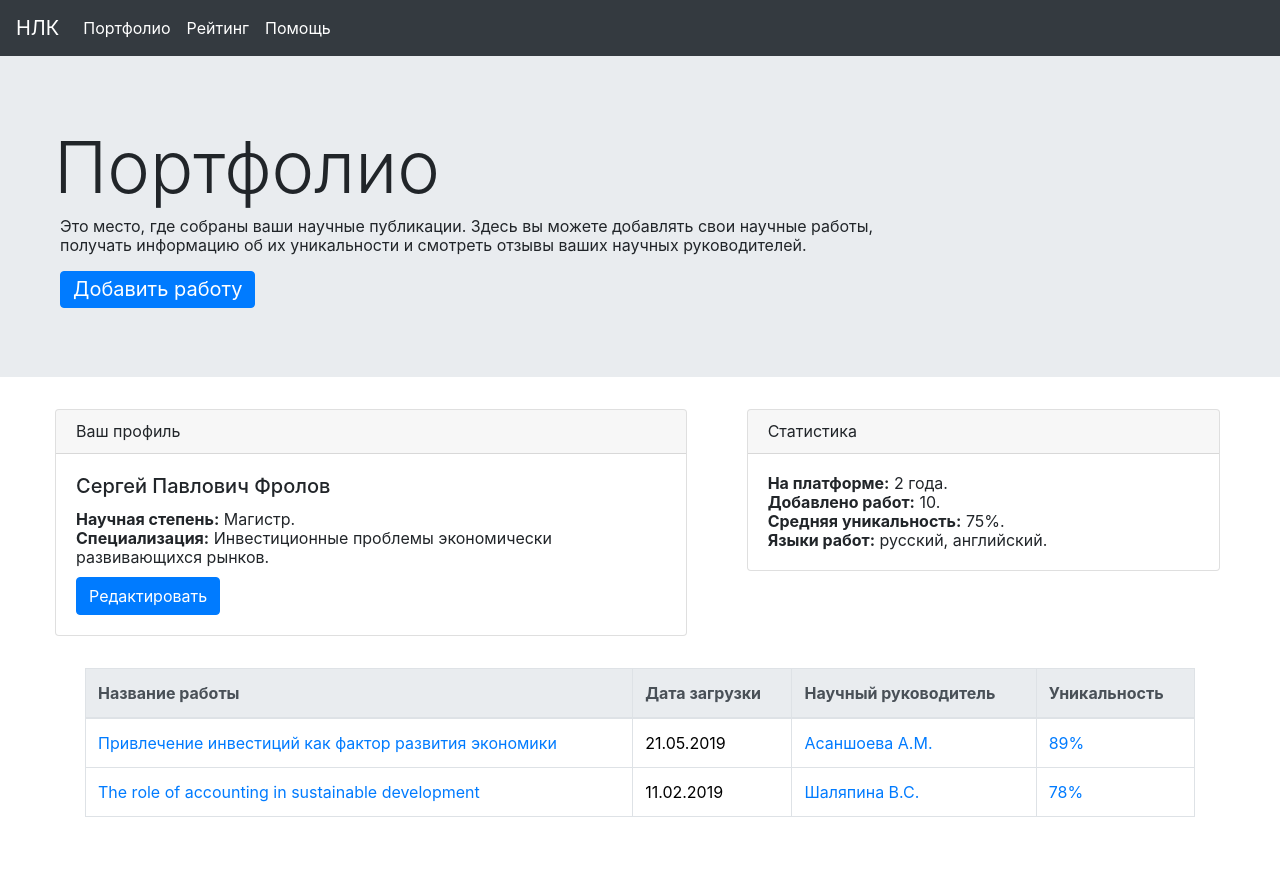
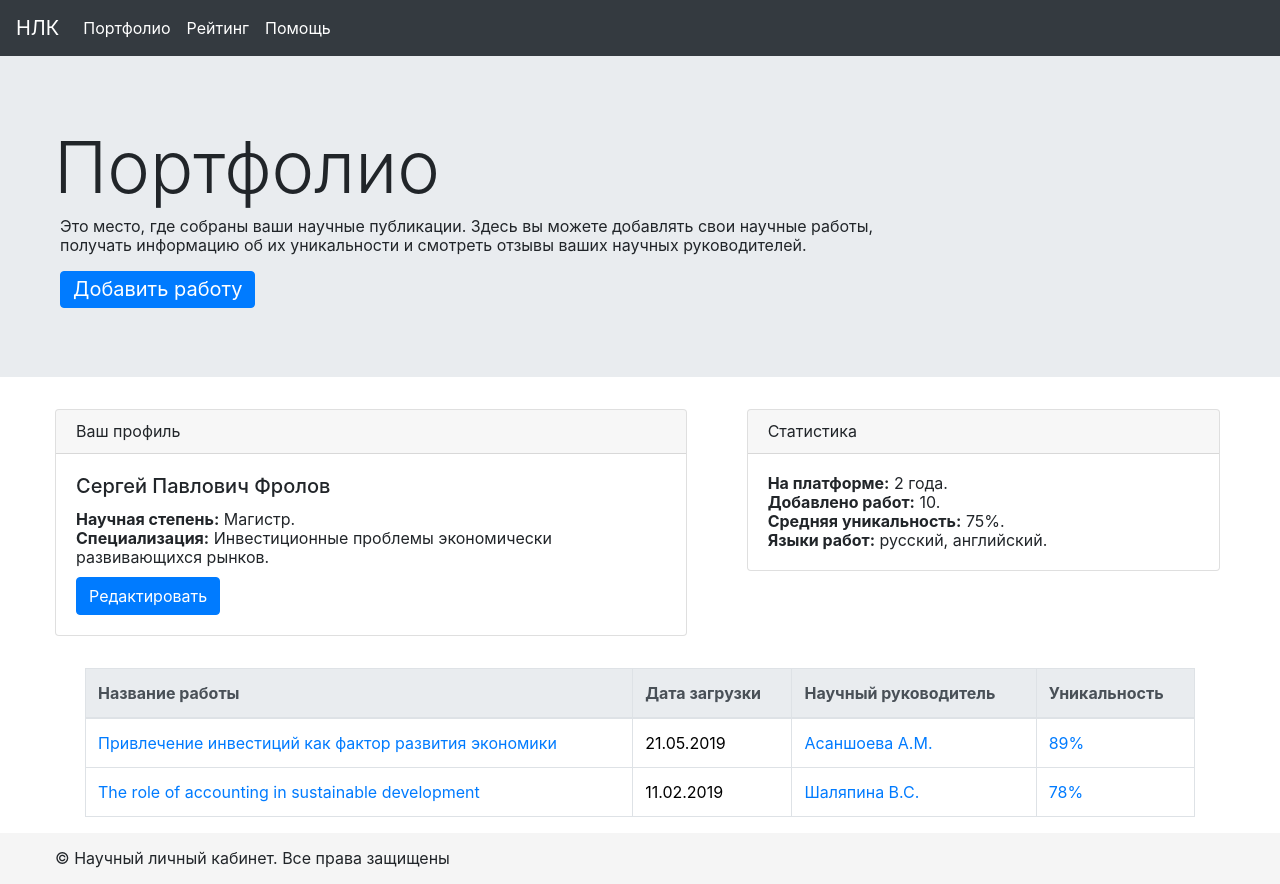
Before and after one commit to NikishaninRO/personal-account-layout, a React (Create React App) app: page / in a window 1280 px wide. Before the commit the page ends 833 px from the top, so only its background shows below. Built offline with nearby package versions, Linux system fonts and the light colour scheme.

Commit message:
add footer

```diff
--- a/src/App.js
+++ b/src/App.js
@@ -4,6 +4,7 @@ import Jumbotrom from "./Jumbotrom";
 import CardProfile from "./CardProfile";
 import CardStats from "./CardStats";
 import Table from "./Table";
+import Footer from "./Footer";
 
 export default function App() {
   return (
@@ -15,6 +16,7 @@ export default function App() {
         <CardStats />
       </div>
       <Table />
+      <Footer/>
     </>
   );
 }
--- /dev/null
+++ b/src/Footer.css
@@ -0,0 +1,6 @@
+footer.container-fluid {
+  background: #f5f5f5;
+  font-size: 16px;
+  line-height: 19px;
+  padding: 16px 55px;
+}
--- /dev/null
+++ b/src/Footer.js
@@ -0,0 +1,10 @@
+import React from "react";
+import "./Footer.css";
+
+export default function Footer() {
+  return(
+    <footer className="container-fluid">
+      <span>© Научный личный кабинет. Все права защищены</span>
+    </footer>
+  );
+}
```
Also changed, not shown: .eslintrc.js (added).
